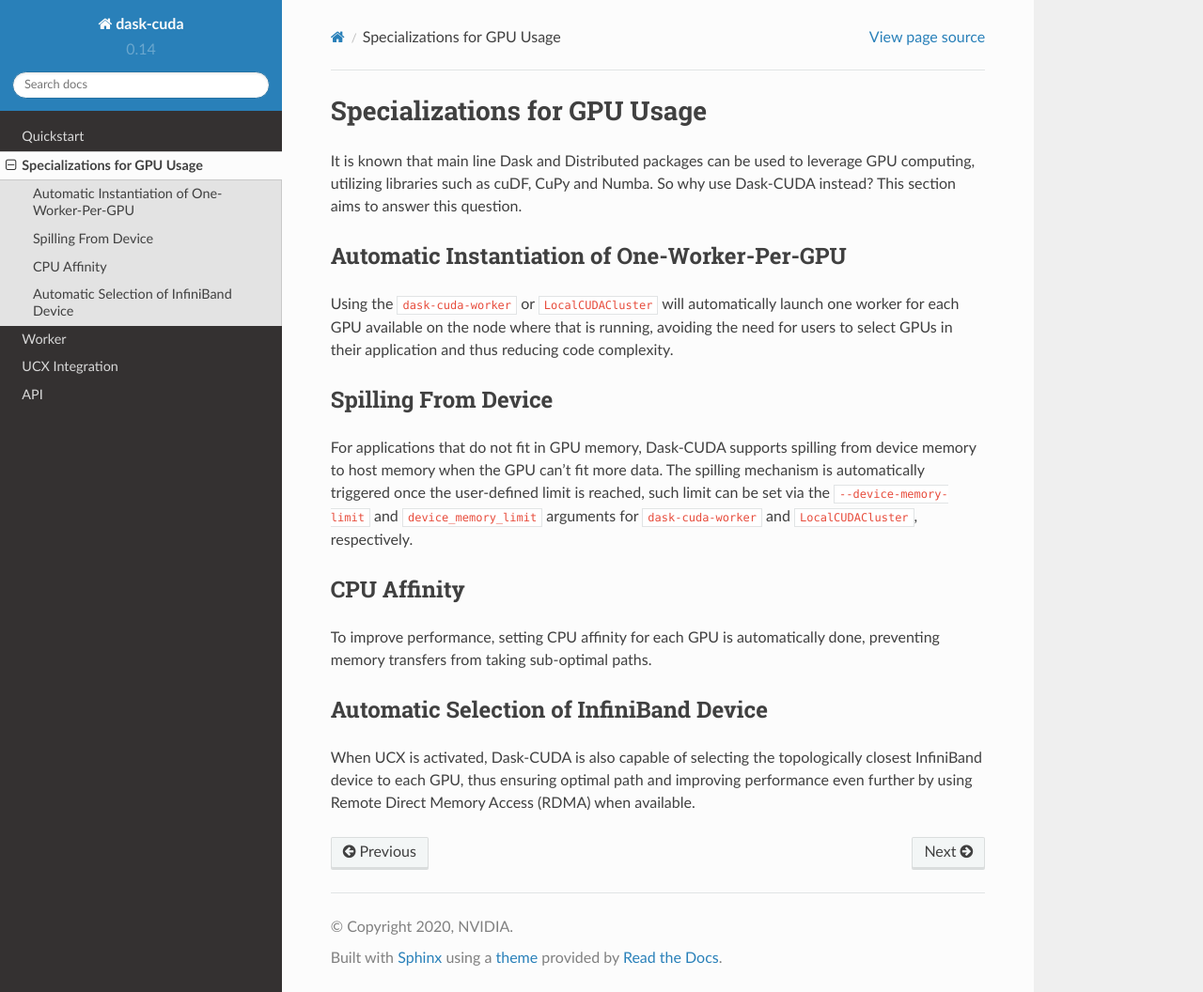
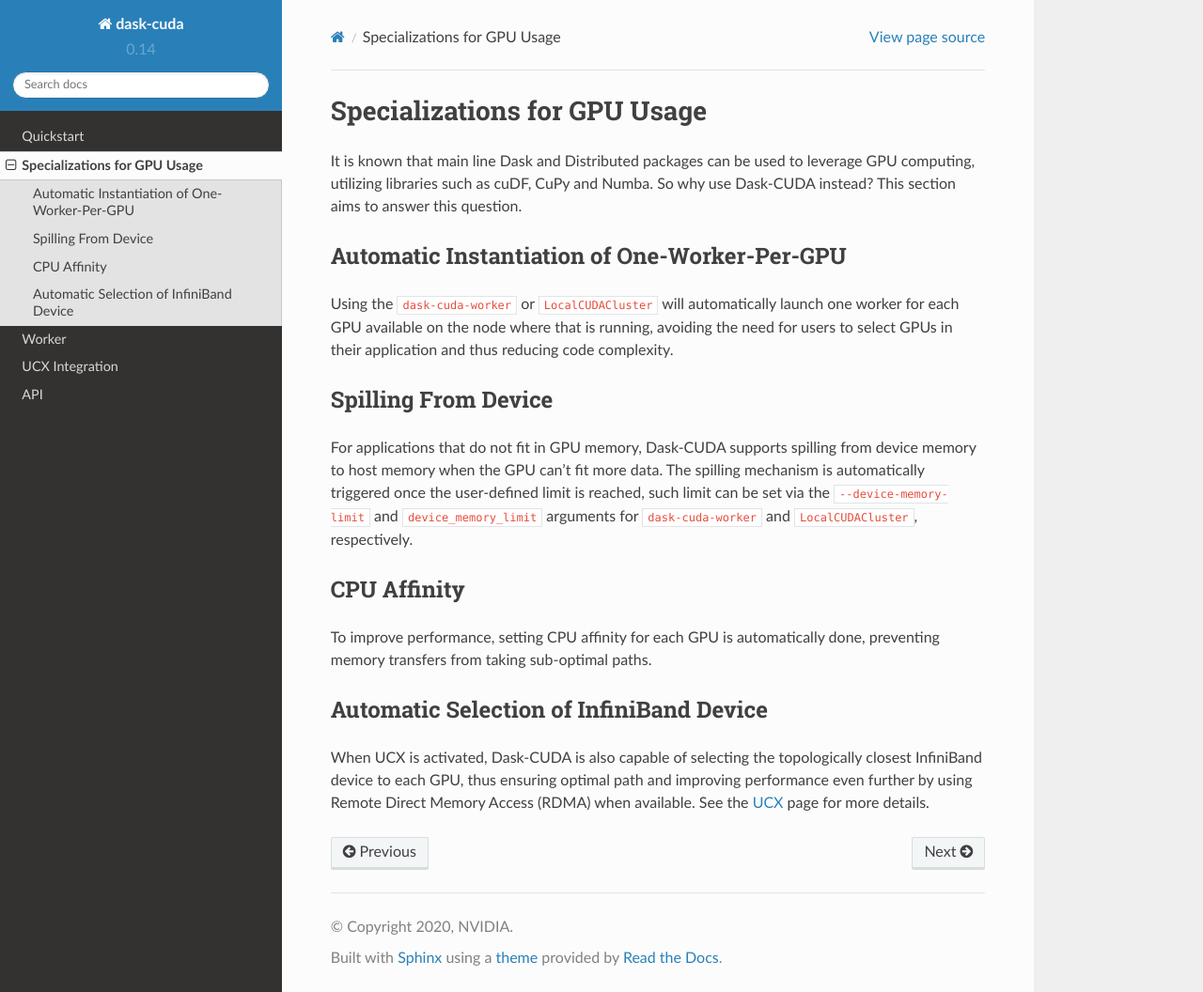
Before and after one commit to rapidsai/dask-cuda, a Sphinx documentation site: the page built from docs/source/specializations.rst, in a window 1280 px wide and 1056 px high. Shown: the whole window at 94% size. Built offline with Sphinx 7.4.7 and the Read the Docs theme 2.0.0, drawn with Linux system fonts in a browser that asks for light colours.

Commit message:
Add cross-reference links to docs pages

```diff
--- a/docs/source/specializations.rst
+++ b/docs/source/specializations.rst
@@ -21,4 +21,4 @@
 Automatic Selection of InfiniBand Device
 ----------------------------------------
 
-When UCX is activated, Dask-CUDA is also capable of selecting the topologically closest InfiniBand device to each GPU, thus ensuring optimal path and improving performance even further by using Remote Direct Memory Access (RDMA) when available.
+When UCX is activated, Dask-CUDA is also capable of selecting the topologically closest InfiniBand device to each GPU, thus ensuring optimal path and improving performance even further by using Remote Direct Memory Access (RDMA) when available. See the :doc:`UCX <ucx>` page for more details.
--- a/docs/source/ucx.rst
+++ b/docs/source/ucx.rst
@@ -12,7 +12,7 @@
 In the list below we describe the relevant Dask configurations for using UCX with Dask-CUDA.
 
 .. note::
-    These options can also be used with mainline Dask/Distributed outside of Dask-CUDA, however, we recommend using Dask-CUDA when possible. See the Specializations for GPU Usage section for details on the benefits of using Dask-CUDA.
+    These options can also be used with mainline Dask/Distributed outside of Dask-CUDA, however, we recommend using Dask-CUDA when possible. See the :doc:`Specializations for GPU Usage <specializations>` page for details on the benefits of using Dask-CUDA.
 
 
 - ``DASK_UCX__CUDA_COPY=True`` (default: ``False``): *Always required for UCX*, adds ``cuda_copy`` to ``UCX_TLS`` -- required for all CUDA transfers in UCX, both intra- and inter-node;
```
